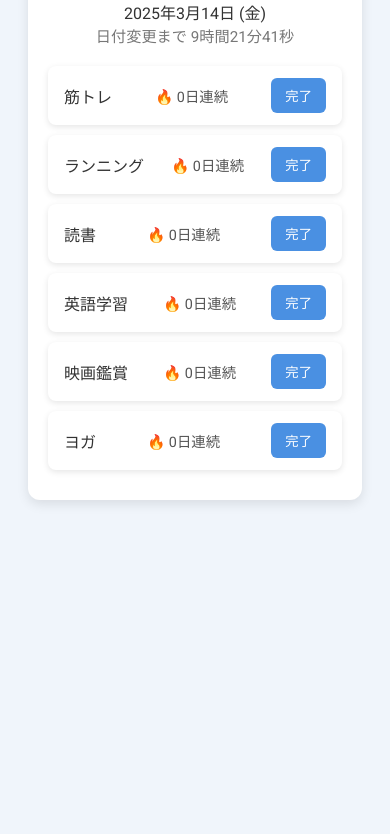
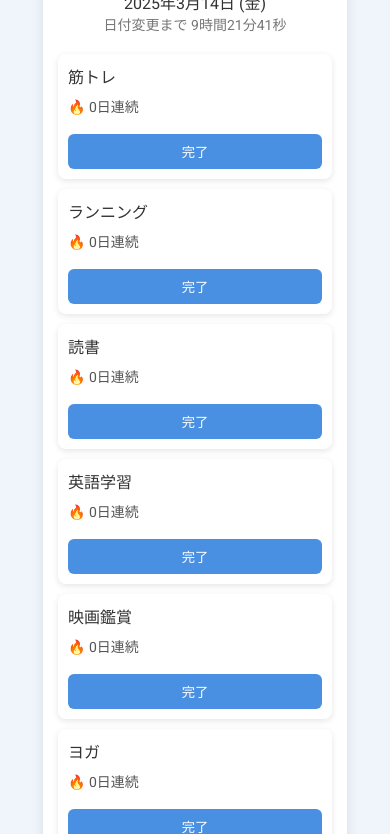
Before and after one commit to sukerusk/HabitLog, a plain HTML site: page index.html in a window 390 px wide. Shown: the part 130-964 px from the top of the page. Before the commit the page ends 844 px from the top, so only its background shows below. Drawn offline with Linux system fonts and the light colour scheme.

Commit message:
styles.css を更新

```diff
--- a/styles.css
+++ b/styles.css
@@ -64,3 +64,42 @@ h1 {
   background-color: #ccc;
   cursor: default;
 }
+
+/* スマホ向けの調整 */
+@media (max-width: 600px) {
+  .container {
+    padding: 15px;
+    margin: 15px;
+  }
+
+  h1 {
+    font-size: 22px;
+  }
+
+  .habit {
+    flex-direction: column;
+    align-items: flex-start;
+    padding: 10px;
+  }
+
+  .habit-name {
+    font-size: 16px;
+    margin-bottom: 8px;
+  }
+
+  .streak {
+    font-size: 14px;
+    margin-bottom: 8px;
+  }
+
+  .complete-btn {
+    width: 100%;
+    margin-top: 10px;
+    padding: 8px;
+  }
+
+  .date-display,
+  .countdown {
+    font-size: 14px;
+  }
+}
```
